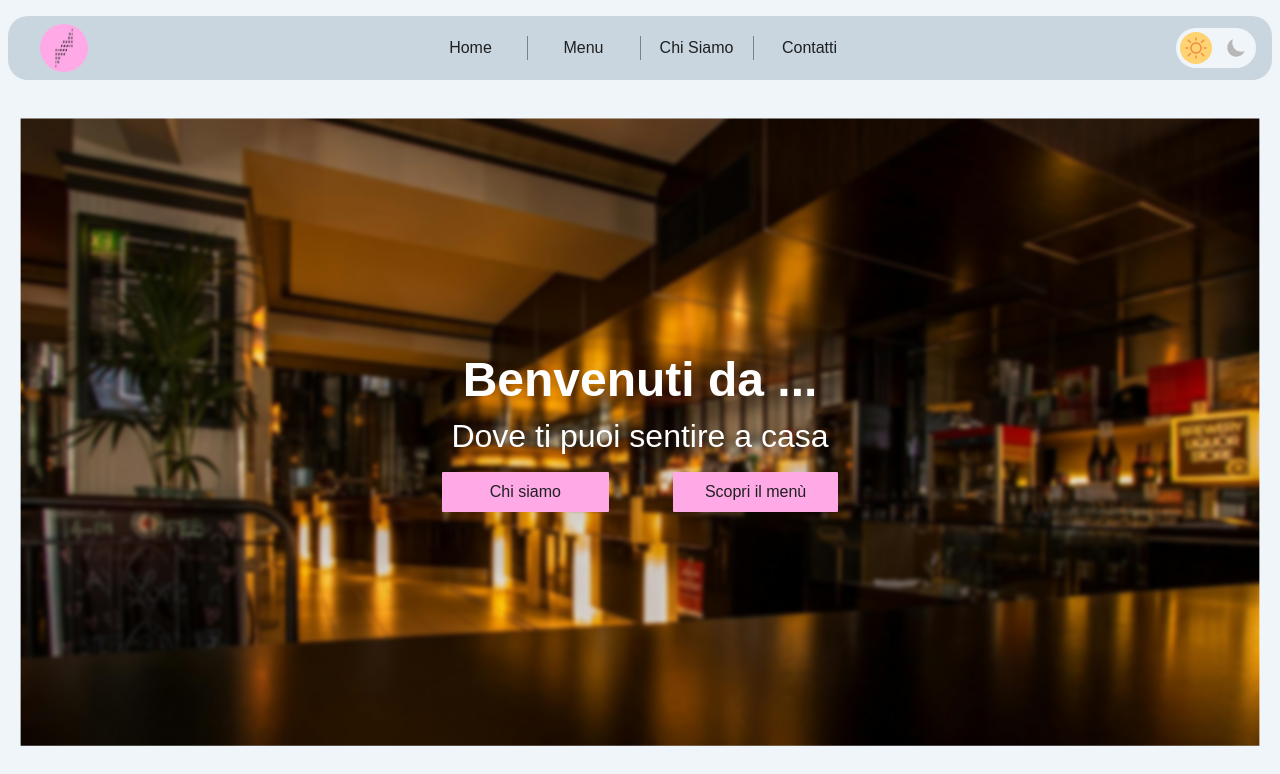
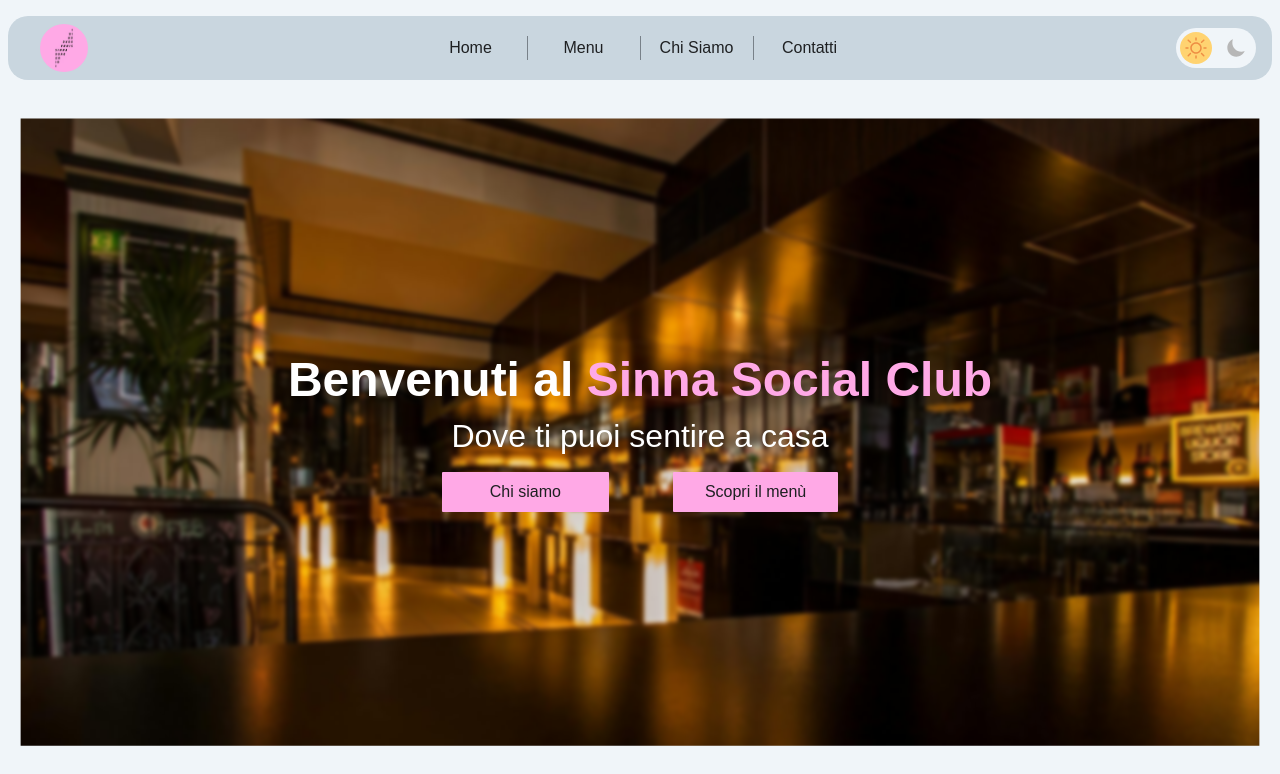
Before and after one commit to orlifera/prototipo, a React (Vite) app: page / in a window 1280 px wide. Shown: the top 774 px of the page. Built offline with nearby package versions, Linux system fonts and the light colour scheme.

Commit message:
fix colori

```diff
--- a/src/components/Home.jsx
+++ b/src/components/Home.jsx
@@ -11,7 +11,7 @@
             <div id="home">
                 <img id='welcome-img' src={welcome} alt='complete restaurant view'></img>
                 <div id='welcome-text'>
-                    <h1 id='welcome-title'>Benvenuti da ...</h1>
+                    <h1 id='welcome-title'>Benvenuti al <span className="special">Sinna Social Club</span></h1>
                     <p id="welcome-description">Dove ti puoi sentire a casa</p>
                     <Link to="/about" id='about-btn' className='home-btn'>Chi siamo</Link>
                     <Link to="/menu" id='menu-btn' className='home-btn'>Scopri il menù</Link>
--- a/src/index.css
+++ b/src/index.css
@@ -62,6 +62,10 @@
   background-color: var(--bg-100);
   margin: auto;
   line-height: 1.5em;
+}
+
+.special {
+  color: var(--rosa-sinna)
 }
 
 #logo img {
```
